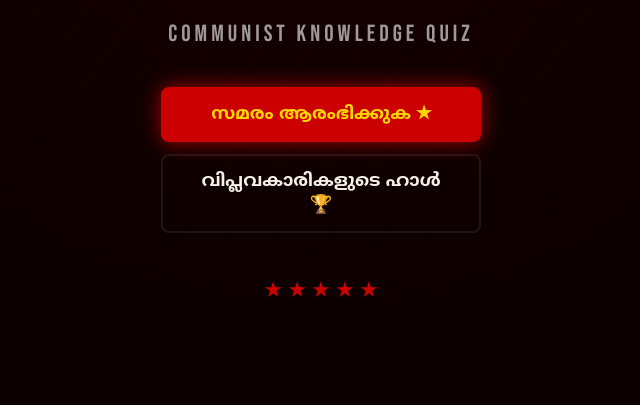
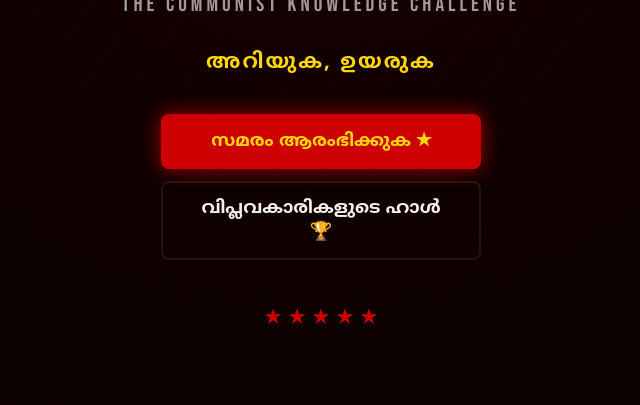
Before and after one commit to sreekanthchn-sudo/communist-quiz, a plain HTML site: page index.html in a window 1280 px wide. Shown: the part 395-800 px from the top of the page, without its empty margins (319-959 px from the left). Drawn offline with Linux system fonts and the light colour scheme.

Commit message:
Rebrand to ചെങ്കതിർ — The Communist Knowledge Challenge
- New app title: ചെങ്കതിർ with ☆ decorators
- English subtitle: The Communist Knowledge Challenge
- Malayalam tagline: അറിയുക, ഉയരുക (gold styled)
- Updated page title, meta description
- Removed workflow (using branch deploy instead)

Co-Authored-By: Claude Opus 4.6 <noreply@anthropic.com>

```diff
--- a/css/style.css
+++ b/css/style.css
@@ -245,10 +245,20 @@ body {
 
 .welcome__subtitle {
   font-family: var(--font-display);
-  font-size: 1.3rem;
+  font-size: 1.2rem;
   letter-spacing: 4px;
   text-transform: uppercase;
   color: var(--text-secondary);
+  margin-bottom: 4px;
+}
+
+.welcome__tagline {
+  font-family: var(--font-body);
+  font-size: 1.15rem;
+  font-weight: 600;
+  letter-spacing: 2px;
+  color: var(--gold);
+  margin-top: 0;
 }
 
 .welcome__decorators {
--- a/index.html
+++ b/index.html
@@ -3,9 +3,9 @@
 <head>
   <meta charset="UTF-8">
   <meta name="viewport" content="width=device-width, initial-scale=1.0">
-  <meta name="description" content="ജനകീയ ക്വിസ് — Communist Knowledge Quiz in Malayalam">
+  <meta name="description" content="ചെങ്കതിർ — The Communist Knowledge Challenge | അറിയുക, ഉയരുക">
   <meta name="theme-color" content="#0D0000">
-  <title>ജനകീയ ക്വിസ് ☭</title>
+  <title>☆ ചെങ്കതിർ ☆ The Communist Knowledge Challenge</title>
 
   <!-- Fonts -->
   <link rel="preconnect" href="https://fonts.googleapis.com">
--- a/js/config.js
+++ b/js/config.js
@@ -1,5 +1,5 @@
 /**
- * ജനകീയ ക്വിസ് — App Configuration
+ * ചെങ്കതിർ — App Configuration
  * Edit these values to customise quiz behaviour.
  */
 const CONFIG = {
@@ -23,8 +23,9 @@ const TOPICS = [
 ];
 
 const UI = {
-  appTitle:          'ജനകീയ ക്വിസ്',
-  appSubtitle:       'Communist Knowledge Quiz',
+  appTitle:          'ചെങ്കതിർ',
+  appSubtitle:       'The Communist Knowledge Challenge',
+  appTagline:        'അറിയുക, ഉയരുക',
   startBtn:          'സമരം ആരംഭിക്കുക ★',
   leaderboardBtn:    'വിപ്ലവകാരികളുടെ ഹാൾ 🏆',
   topicSelectTitle:  'വിഷയം തിരഞ്ഞെടുക്കൂ ☭',
--- a/js/ui.js
+++ b/js/ui.js
@@ -1,5 +1,5 @@
 /**
- * ജനകീയ ക്വിസ് — UI Module
+ * ചെങ്കതിർ — UI Module
  * All DOM rendering and screen management.
  * Uses textContent for user-facing strings (XSS safe).
  */
@@ -43,23 +43,24 @@ const QuizUI = (() => {
     const star = el('div', 'welcome__star anim-star-spin anim-fade-in-up welcome-stagger-1', { textContent: '★' });
     star.setAttribute('aria-hidden', 'true');
 
-    // Title with decorators
+    // Title with star decorators
     const titleWrap = el('div', 'anim-fade-in-up welcome-stagger-2');
-    const decorators = el('div', 'welcome__decorators');
-    decorators.innerHTML = '<span>☭</span>';
+    const titleRow = el('div', 'welcome__decorators');
+    const starLeft = document.createElement('span');
+    starLeft.textContent = '☆';
     const title = el('h1', 'welcome__title title-display', { textContent: UI.appTitle });
-    const decorators2 = el('div', 'welcome__decorators');
-    decorators2.innerHTML = '<span>☭</span>';
-    const titleRow = el('div', 'welcome__decorators');
-    titleRow.appendChild(decorators.querySelector('span').cloneNode(true));
+    const starRight = document.createElement('span');
+    starRight.textContent = '☆';
+    titleRow.appendChild(starLeft);
     titleRow.appendChild(title);
-    const sickle2 = document.createElement('span');
-    sickle2.textContent = '☭';
-    titleRow.appendChild(sickle2);
+    titleRow.appendChild(starRight);
     titleWrap.appendChild(titleRow);
 
-    // Subtitle
+    // English subtitle
     const subtitle = el('p', 'welcome__subtitle anim-fade-in-up welcome-stagger-2', { textContent: UI.appSubtitle });
+
+    // Malayalam tagline
+    const tagline = el('p', 'welcome__tagline anim-fade-in-up welcome-stagger-2', { textContent: UI.appTagline });
 
     // Buttons
     const btns = el('div', 'welcome__buttons anim-fade-in-up welcome-stagger-3');
@@ -82,6 +83,7 @@ const QuizUI = (() => {
     wrap.appendChild(star);
     wrap.appendChild(titleWrap);
     wrap.appendChild(subtitle);
+    wrap.appendChild(tagline);
     wrap.appendChild(btns);
     wrap.appendChild(starsRow);
 
```
Also changed, not shown: 1 other file.
